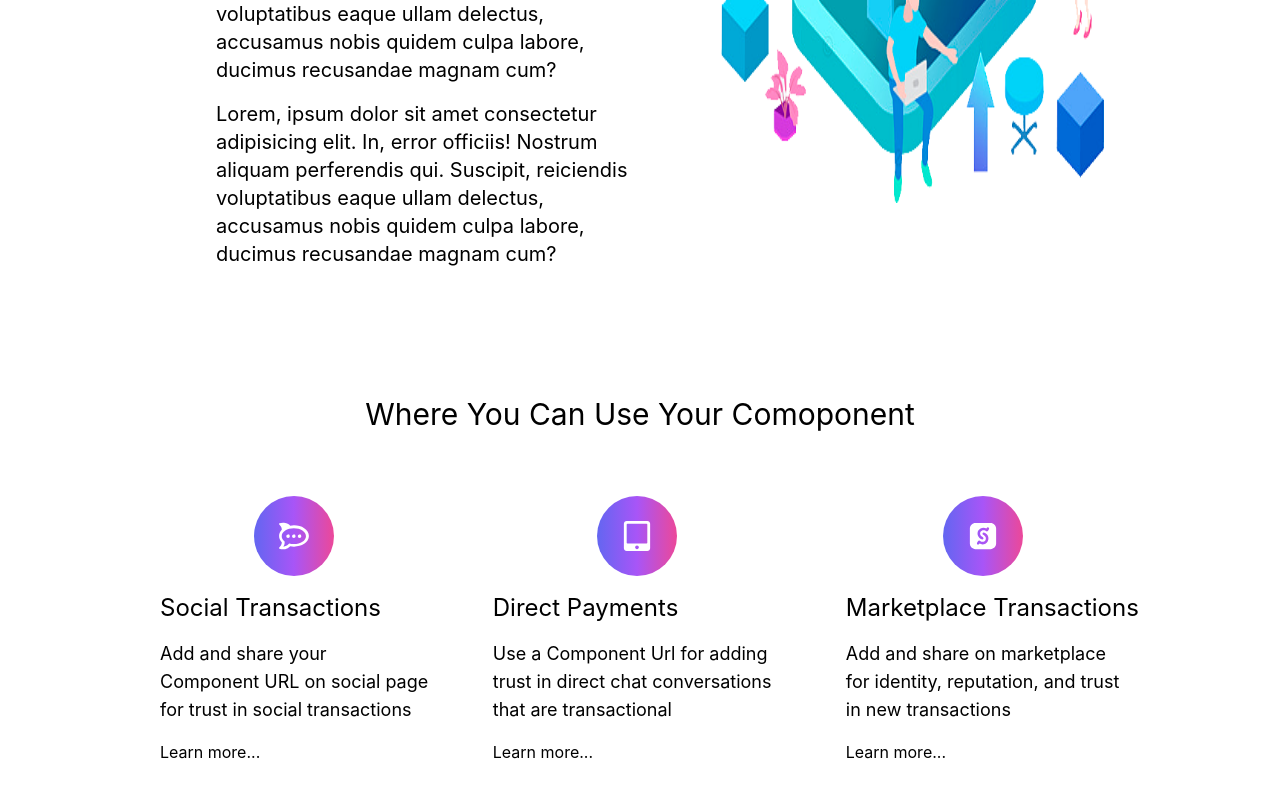
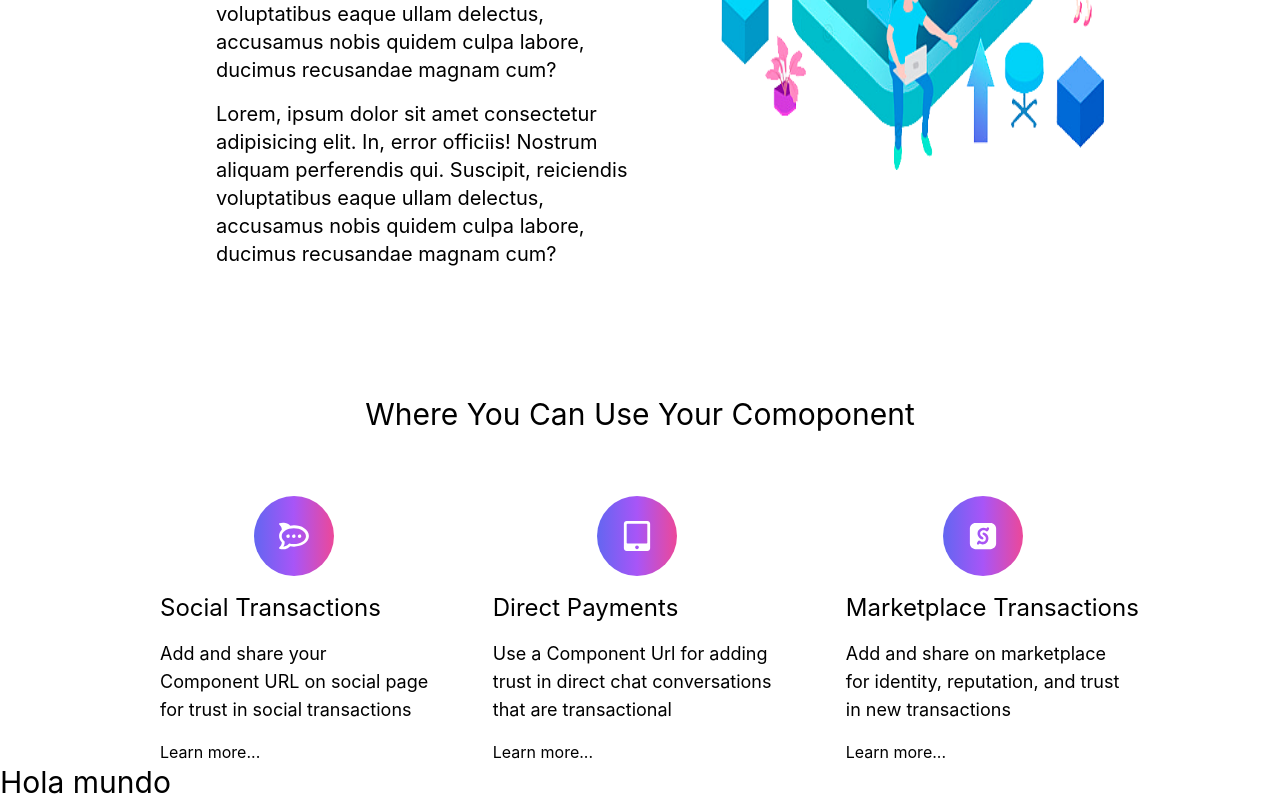
Before and after one commit to CLIA-Lab/buymecoffee-withcrypto, a React (Vite) app in the folder client/: page / in a window 1280 px wide. Shown: the part 900-1700 px from the top of the page. Before the commit the page ends 1664 px from the top, so only its background shows below. Built offline with nearby package versions, Linux system fonts and the light colour scheme.

Commit message:
Add CodeModalComponent Section to the project and created two branck in the git repositorie

```diff
--- a/client/src/App.jsx
+++ b/client/src/App.jsx
@@ -1,4 +1,4 @@
-import {Navbar, Welcome, AboutUs, Technology} from './components';
+import {Navbar, Welcome, AboutUs, Technology, CodeModalComponent} from './components';
 
 const App = () => {
   return (
@@ -7,6 +7,7 @@ const App = () => {
        <Welcome/>
        <AboutUs/>
        <Technology/>
+       <CodeModalComponent/>
     </div>
   )
 }
--- a/client/src/components/AboutUs.jsx
+++ b/client/src/components/AboutUs.jsx
@@ -10,7 +10,7 @@ const Welcome = () => {
                 <p className='mt-[1rem] mobile-S-Laptop:px-[1.50rem] text-xl'>Lorem, ipsum dolor sit amet consectetur adipisicing elit. In, error officiis! Nostrum aliquam perferendis qui. Suscipit, reiciendis voluptatibus eaque ullam delectus, accusamus nobis quidem culpa labore, ducimus recusandae magnam cum?</p>
             </div>
             <div className='laptop-4k:w-1/2  flex justify-center items-center'>
-                <img className='mobile-S-Laptop:px-[2rem] laptop-4k:w-[80%] laptop-4k:h-[80%]' src={SectionTwoImg} alt='Section Two Image'/>
+                <img className='mobile-S-Laptop:px-[2rem] laptop-4k:w-[80%] laptop-4k:h-[70%]' src={SectionTwoImg} alt='Section Two Image'/>
             </div>
         </div>
         );
--- /dev/null
+++ b/client/src/components/CodeModalComponent.jsx
@@ -0,0 +1,8 @@
+const CodeModalComponent = () => {
+    return (
+        <div>
+            <h1 className="text-3xl">Hola mundo</h1>
+        </div>
+    );
+}
+export default CodeModalComponent;
--- a/client/src/components/index.js
+++ b/client/src/components/index.js
@@ -2,3 +2,4 @@ export { default as Welcome} from './Welcome';
 export { default as Navbar} from './Navbar';
 export { default as AboutUs} from './AboutUs';
 export { default as Technology} from './Technology';
+export { default as CodeModalComponent} from './CodeModalComponent';
```
Also changed, not shown: 1 other file (tests, documents, lock files or other folders).
